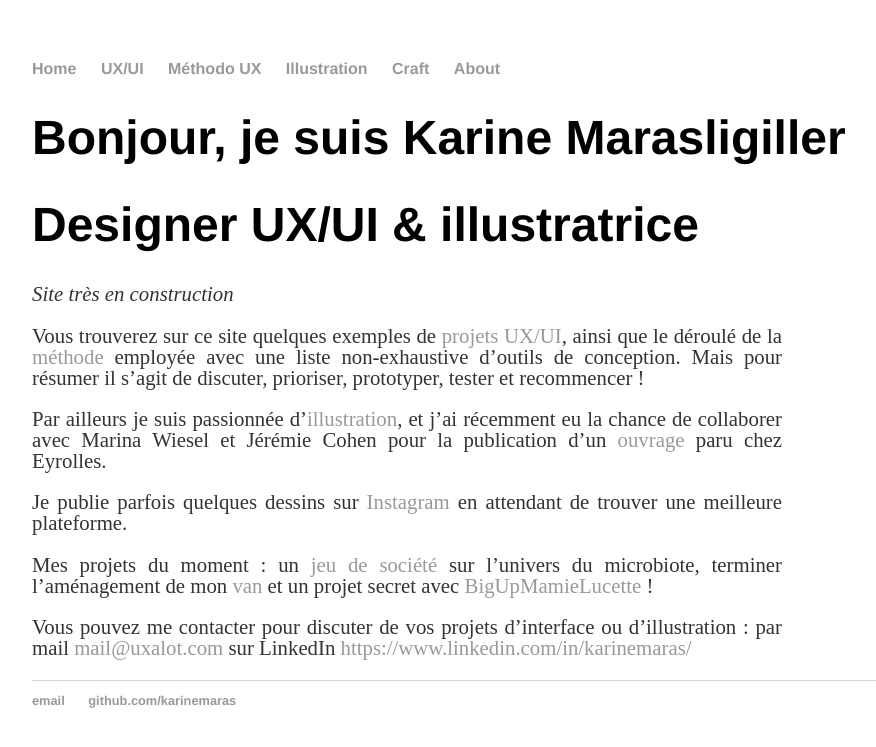
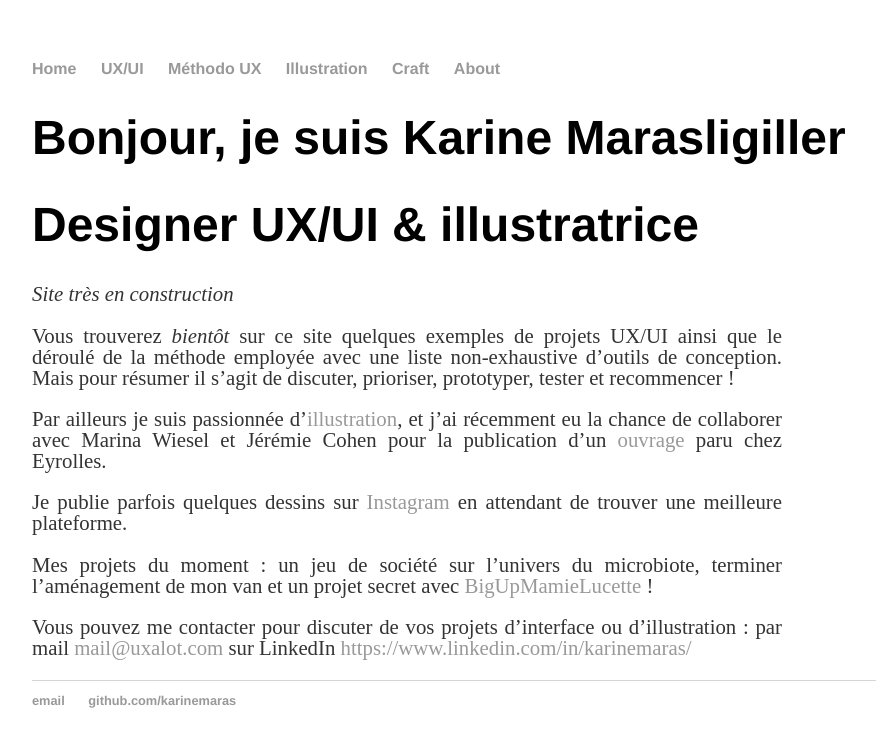
Before and after one commit to KarineMaras/karinemaras.github.io, a Jekyll site: the page built from index.md, in a window 1280 px wide. Shown: the top 747 px of the page, without its empty margins (160-1036 px from the left). Built offline with Jekyll 4.4.1, drawn with Linux system fonts in a browser that asks for light colours.

Commit message:
Update index.md

```diff
--- a/index.md
+++ b/index.md
@@ -7,14 +7,14 @@ layout: default
 # Designer UX/UI & illustratrice
 _Site très en construction_
 
-Vous trouverez sur ce site quelques exemples de <a href="/UX-UI">projets UX/UI</a>, ainsi que le déroulé de la <a href="/methode">méthode</a> employée avec une liste non-exhaustive d'outils de conception. Mais pour résumer il s'agit de discuter, prioriser, prototyper, tester et recommencer !
+Vous trouverez _bientôt_ sur ce site quelques exemples de projets UX/UI ainsi que le déroulé de la méthode employée avec une liste non-exhaustive d'outils de conception. Mais pour résumer il s'agit de discuter, prioriser, prototyper, tester et recommencer !
 
 
 Par ailleurs je suis passionnée d'<a href="/illustrations">illustration</a>, et j'ai récemment eu la chance de collaborer avec Marina Wiesel et Jérémie Cohen pour la publication d'un [ouvrage](https://www.eyrolles.com/Informatique/Livre/l-ux-design-en-pratique--9782212678840/){:target="_blank"} paru chez Eyrolles.
 
 Je publie parfois quelques dessins sur [Instagram](http://instagram.com/gedzok/){:target="_blank"} en attendant de trouver une meilleure plateforme.
 
-Mes projets du moment : un <a href="/illustrations/microbiota"> jeu de société</a> sur l'univers du microbiote, terminer l'aménagement de mon <a href="/craft/camion">van</a> et un projet secret avec [BigUpMamieLucette](https://www.instagram.com/stories/bigupmamielucette/){:target="_blank"} !
+Mes projets du moment : un jeu de société sur l'univers du microbiote, terminer l'aménagement de mon van et un projet secret avec [BigUpMamieLucette](https://www.instagram.com/stories/bigupmamielucette/){:target="_blank"} !
 
 Vous pouvez me contacter pour discuter de vos projets d'interface ou d'illustration :
 par mail <mail@uxalot.com>
```
